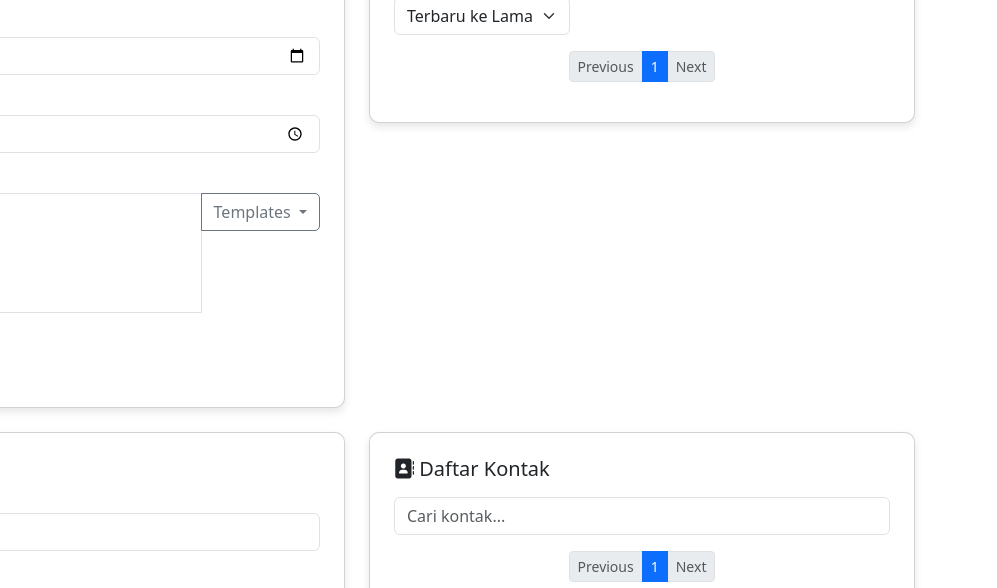
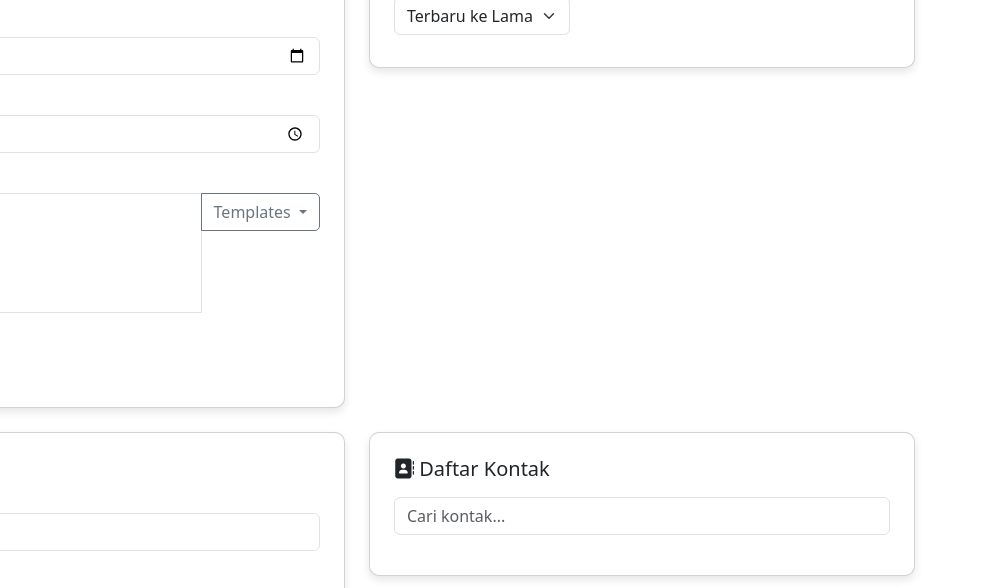
Before and after one commit to emmeril/reminder, a website: page frontend/app.html in a window 1280 px wide. Shown: the part 330-918 px from the top of the page, 283-1280 px from the left. Drawn offline with nearby package versions, Linux system fonts and the light colour scheme; no server answers; sample sign-in values are in the browser's storage.

Commit message:
Update app.html paginations issue

```diff
--- a/frontend/app.html
+++ b/frontend/app.html
@@ -131,14 +131,14 @@
                                 </div>
                             </template>
                         </div>
-                        <nav aria-label="Page navigation example" class="mt-3">
+                     <!--   <nav aria-label="Page navigation example" class="mt-3">
                             <ul class="pagination justify-content-center pagination-sm">
-                                <!-- Tombol Previous -->
+
                                 <li class="page-item" :class="{ 'disabled': currentPage === 1 }">
                                     <button class="page-link" @click="prevPage">Previous</button>
                                 </li>
 
-                                <!-- Tombol Halaman -->
+
                                 <template x-for="page in visiblePages" :key="page">
                                     <li class="page-item" :class="{ 'active': page === currentPage }">
                                         <button class="page-link" @click.prevent="goToPage(page)" x-text="page">
@@ -146,12 +146,12 @@
                                     </li>
                                 </template>
 
-                                <!-- Tombol Next -->
+
                                 <li class="page-item" :class="{ 'disabled': currentPage === totalPages }">
                                     <button class="page-link" @click="nextPage">Next</button>
                                 </li>
                             </ul>
-                        </nav>
+                        </nav> -->
 
                     </div>
                 </div>
@@ -197,7 +197,7 @@
                                 @input="searchContacts" />
                         </div>
                         <div id="contactList" class="mb-3">
-                            <template x-for="contact in contacts" :key="contact.id">
+                            <template x-for="contact in allContacts" :key="contact.id">
                                 <div class="card mb-3">
                                     <div class="card-body">
                                         <h6 class="card-subtitle mb-2 text-muted"><i
@@ -214,14 +214,14 @@
                                 </div>
                             </template>
                         </div>
-                        <nav aria-label="Page navigation example" class="mt-3">
+                     <!--   <nav aria-label="Page navigation example" class="mt-3">
                             <ul class="pagination justify-content-center pagination-sm">
-                                <!-- Tombol Previous -->
+
                                 <li class="page-item" :class="{ 'disabled': currentPageContacts === 1 }">
                                     <button class="page-link" @click="prevPageContacts">Previous</button>
                                 </li>
 
-                                <!-- Tombol Halaman -->
+
                                 <template x-for="page in visiblePagesContacts" :key="page">
                                     <li class="page-item" :class="{ 'active': page === currentPageContacts }">
                                         <button class="page-link" @click.prevent="goToPageContacts(page)" x-text="page">
@@ -229,13 +229,13 @@
                                     </li>
                                 </template>
 
-                                <!-- Tombol Next -->
+
                                 <li class="page-item"
                                     :class="{ 'disabled': currentPageContacts === totalPagesContacts }">
                                     <button class="page-link" @click="nextPageContacts">Next</button>
                                 </li>
                             </ul>
-                        </nav>
+                        </nav> -->
 
                     </div>
                 </div>
```
